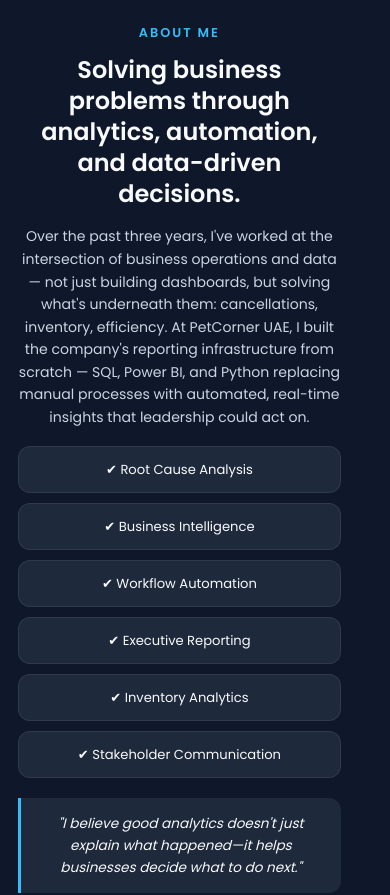
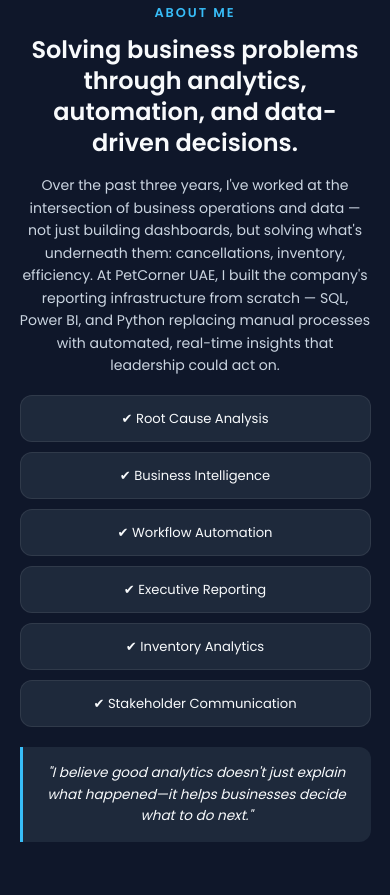
Before and after one commit to CJR247/portfolio-website, a plain HTML site: page index.html in a window 390 px wide. Shown: the part 1501-2396 px from the top of the page. Drawn offline with Linux system fonts and the light colour scheme.

Commit message:
change the responsiveness of the about section

```diff
--- a/css/responsive.css
+++ b/css/responsive.css
@@ -819,4 +819,64 @@
         font-size: 1.5rem;
     }
 
+
+    /* ==============================
+   ABOUT - MOBILE CENTERING
+================================= */
+
+@media (max-width: 600px) {
+
+    .about {
+        width: 100%;
+        padding: 10px 0 30px;
+        scroll-margin-top: 60px;
+    }
+
+    .about .container {
+        width: 90%;
+        max-width: none;
+        margin: 0 auto;
+        padding: 0;
+        display: block;
+    }
+
+    .about-content {
+        width: 100%;
+        max-width: none;
+        margin: 0 auto;
+        text-align: center;
+    }
+
+    .about-content h2 {
+        width: 100%;
+        max-width: none;
+        margin-left: auto;
+        margin-right: auto;
+    }
+
+    .about-content > p {
+        width: 100%;
+        max-width: none;
+        margin-left: auto;
+        margin-right: auto;
+    }
+
+    .about-highlights {
+        width: 100%;
+        max-width: none;
+        grid-template-columns: 1fr;
+        margin-left: auto;
+        margin-right: auto;
+    }
+
+    .quote {
+        width: 100%;
+        max-width: none;
+        margin-left: auto;
+        margin-right: auto;
+        box-sizing: border-box;
+    }
+
 }
+
+}
--- a/css/style.css
+++ b/css/style.css
@@ -16,6 +16,9 @@
     margin:0;
     padding:0;
     box-sizing:border-box;
+}
+* {
+    box-sizing: border-box;
 }
 
 html{
```
